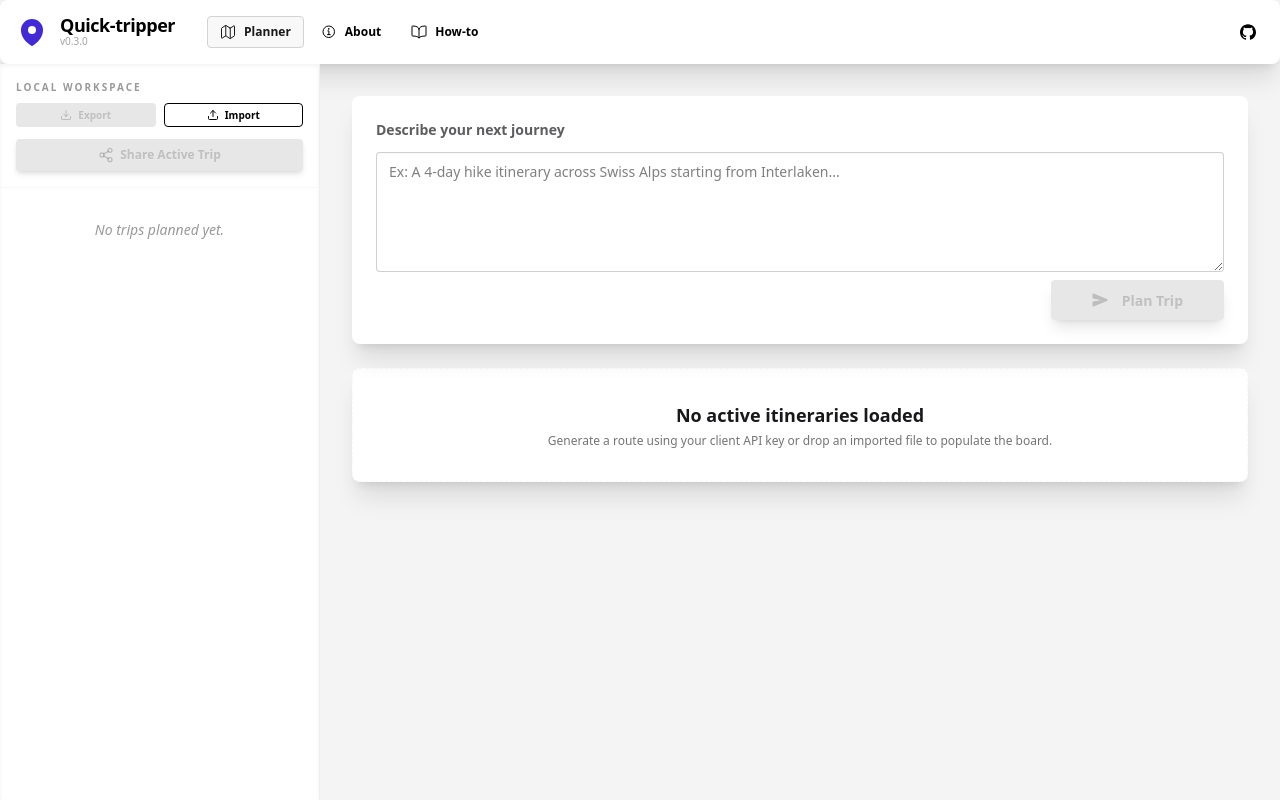
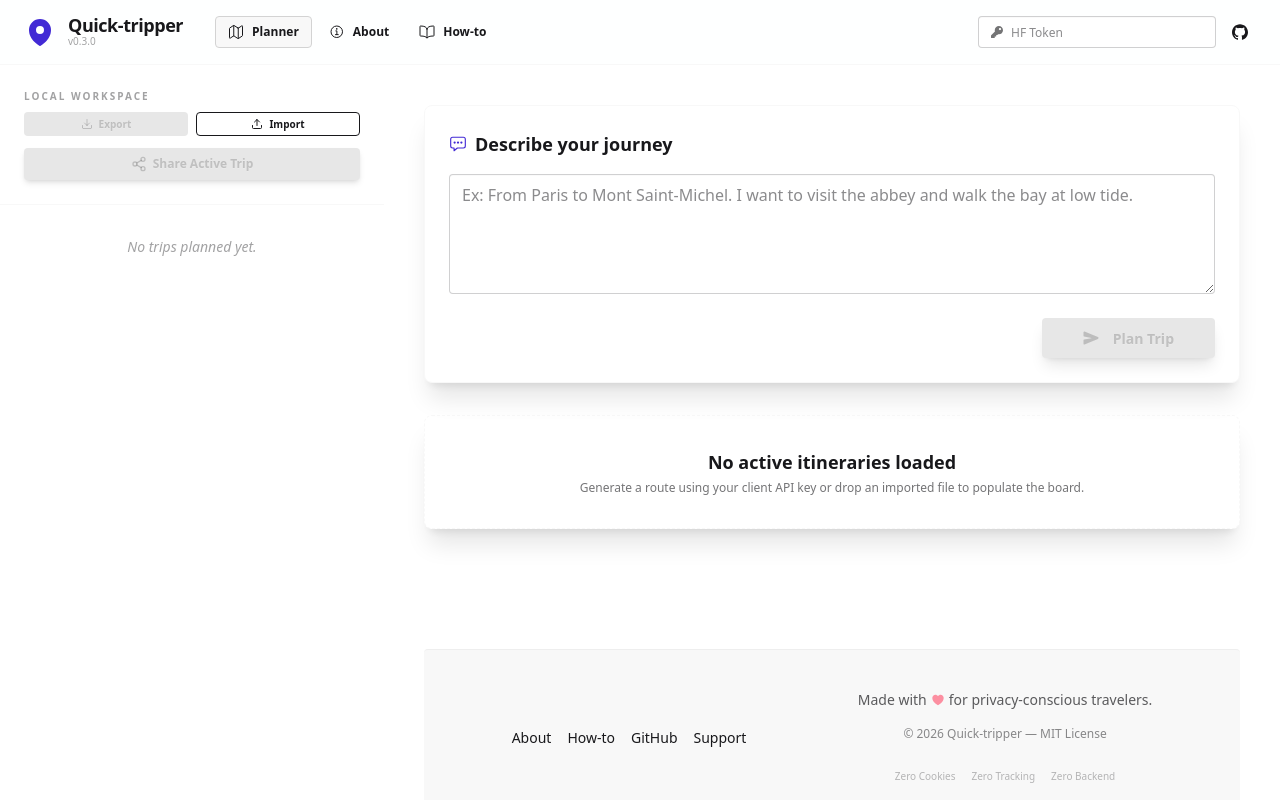
Before and after one commit to GehDoc/quick-tripper, a Next.js app: page / in a window 1280 px wide. Shown: the top 800 px of the page. Built offline with nearby package versions, Linux system fonts and the light colour scheme.

Commit message:
feat: refine rigid workspace layout, restore api key visibility, and optimize overscroll behavior

```diff
--- a/src/app/globals.css
+++ b/src/app/globals.css
@@ -2,18 +2,44 @@
 @plugin "daisyui";
 
 @layer base {
-  html {
-    scroll-behavior: smooth;
-    -webkit-font-smoothing: antialiased;
-    -moz-osx-font-smoothing: grayscale;
+  html,
+  body {
+    height: 100%;
+    margin: 0;
+    padding: 0;
   }
 }
 
-/* In v4, keep your plugin overrides in standard utility utility scopes
-  if you want to avoid strict build-time reference check crashes.
-*/
-body {
-  background-color: var(--bg-base-200, #f2f2f2);
-  color: var(--fallback-bc, initial);
-  min-height: 100vh;
+/* Rigid Application Frame */
+.app-frame {
+  display: flex;
+  flex-direction: column;
+  height: 100vh;
+  width: 100vw;
+  overflow: hidden;
 }
+
+/* Workspace: Sidebar + Content Area */
+.app-workspace {
+  display: flex;
+  flex: 1;
+  overflow: hidden;
+}
+
+/* Locked Sidebar */
+.app-sidebar {
+  flex: none;
+  display: flex;
+  flex-direction: column;
+  background-color: var(--bg-base-100);
+  border-right: 1px solid var(--border-base-200);
+  overflow: hidden;
+}
+
+/* Elastic Content Area */
+.app-content {
+  flex: 1;
+  overflow-y: auto;
+  overscroll-behavior-y: auto;
+  background-color: color-mix(in srgb, var(--bg-base-200), transparent 70%);
+}
--- a/src/app/layout.tsx
+++ b/src/app/layout.tsx
@@ -2,88 +2,50 @@ import type { Metadata, Viewport } from 'next';
 import { Inter } from 'next/font/google';
 import './globals.css';
 
-// Optimize typography loading directly from Google Fonts via Next.js
 const inter = Inter({
   subsets: ['latin'],
   variable: '--font-inter',
   display: 'swap',
 });
 
-// Production SEO metadata architecture
 export const metadata: Metadata = {
   metadataBase: new URL('https://gehdoc.github.io/quick-tripper/'),
   title: 'Quick-tripper — Private Point-to-Point AI Trip Planner',
   description:
-    'Plan your journeys one-by-one with privacy-first AI. Free, serverless, and zero-tracking. Bring your own Hugging Face key.',
-  keywords: [
-    'Private AI Trip Planner',
-    'Point-to-Point Route Planner',
-    'Zero-Backend Travel App',
-    'Hugging Face Travel AI',
-    'MIT Licensed Trip Planner',
-    'Serverless Road Trip',
-  ],
-  authors: [{ name: 'Quick-tripper Contributors' }],
-  openGraph: {
-    title: 'Quick-tripper — Private AI Trip Planner',
-    description: 'Privacy-first, zero-backend point-to-point trip planning.',
-    url: 'https://gehdoc.github.io/quick-tripper/',
-    siteName: 'Quick-tripper',
-    images: [
-      {
-        url: 'icon.svg',
-        width: 800,
-        height: 600,
-      },
-    ],
-    locale: 'en_US',
-    type: 'website',
-  },
-  twitter: {
-    card: 'summary_large_image',
-    title: 'Quick-tripper — Private AI Trip Planner',
-    description: 'Privacy-first, zero-backend point-to-point trip planning.',
-    images: ['icon.svg'],
-  },
-  robots: 'index, follow',
-  icons: {
-    icon: 'icon.svg',
-    apple: 'icon.svg',
-  },
+    'Plan your journeys one-by-one with privacy-first AI. Free, serverless, and zero-tracking.',
+  keywords: ['Private AI Trip Planner', 'Point-to-Point Route Planner', 'Serverless Road Trip'],
+  icons: { icon: 'icon.svg', apple: 'icon.svg' },
 };
 
-// Explicit viewport rules to prevent layout scaling breaking on mobile devices
 export const viewport: Viewport = {
-  themeColor: '#4f46e5', // Matches your primary branding color
+  themeColor: '#4f46e5',
   width: 'device-width',
   initialScale: 1,
-  maximumScale: 1,
 };
 
-import { Footer } from '@/components/Footer';
 import { NavbarWrapper } from '@/components/NavbarWrapper';
 import { AppProvider } from '@/hooks/useApp';
 
-export default function RootLayout({
-  children,
-}: Readonly<{
-  children: React.ReactNode;
-}>) {
+export default function RootLayout({ children }: { children: React.ReactNode }) {
   return (
-    // 'data-theme' tells DaisyUI which default theme colors to map to your classes
-    <html lang="en" data-theme="light" className={`${inter.variable}`}>
+    <html lang="en" data-theme="light" className={inter.variable}>
       <head>
+        {process.env.NODE_ENV === 'production' && (
           <script
             defer
             src="https://cloud.umami.is/script.js"
             data-website-id="5dc1b700-3859-4cc3-9354-d98f461d39f8"
           ></script>
+        )}
       </head>
-      <body className="font-sans antialiased selection:bg-primary/20 bg-base-200 min-h-screen flex flex-col">
+      <body className="font-sans antialiased selection:bg-primary/20">
         <AppProvider>
+          <div className="app-frame">
+            <header className="z-50 w-full bg-base-100/90 backdrop-blur-md border-b border-base-200 flex-none">
               <NavbarWrapper />
-          <main className="flex-grow">{children}</main>
-          <Footer />
+            </header>
+            <main className="app-workspace flex-col lg:flex-row">{children}</main>
+          </div>
         </AppProvider>
       </body>
     </html>
--- a/src/app/page.tsx
+++ b/src/app/page.tsx
@@ -12,6 +12,7 @@ import { WorkspaceActions } from '@/components/WorkspaceActions';
 import { TripViewer } from '@/components/TripViewer';
 import { TripHistory } from '@/components/TripHistory';
 import { trackEvent, ANALYTICS_EVENTS } from '@/utils/analytics';
+import { Footer } from '@/components/Footer';
 
 export default function Home() {
   const {
@@ -32,7 +33,7 @@ export default function Home() {
 
   const handleGeneration = useCallback(async () => {
     if (!apiKey) return setError('API Key required.');
-    if (!prompt) return setError('Trip description required.');
+    if (!prompt.trim()) return setError('Trip description required.');
 
     setIsLoading(true);
     setError('');
@@ -108,17 +109,17 @@ export default function Home() {
 
   if (!isLoaded) {
     return (
-      <div className="min-h-screen flex items-center justify-center">
+      <div className="flex-grow flex items-center justify-center">
         <span className="loading loading-spinner loading-lg text-primary"></span>
       </div>
     );
   }
 
   return (
-    <div className="flex flex-col lg:flex-row h-screen lg:h-[calc(100vh-64px)] overflow-hidden">
-      {/* Sidebar: Full height on desktop */}
-      <aside className="w-full lg:w-80 bg-base-100 border-r border-base-300 flex flex-col shadow-inner z-10 overflow-y-auto lg:overflow-visible">
-        <div className="p-4 border-b border-base-200">
+    <>
+      {/* Sidebar: Locked in the rigid frame */}
+      <aside className="app-sidebar w-full lg:w-80 xl:w-96">
+        <div className="p-6 border-b border-base-200">
           <WorkspaceActions
             totalTrips={totalTrips}
             onExport={handleJsonExport}
@@ -126,7 +127,7 @@ export default function Home() {
             onShare={handleUrlShare}
           />
         </div>
-        <div className="flex-grow lg:overflow-y-auto">
+        <div className="flex-grow overflow-y-auto">
           <TripHistory
             trips={trips}
             activeIndex={activeIndex}
@@ -136,9 +137,9 @@ export default function Home() {
         </div>
       </aside>
 
-      {/* Main Content Area: Scrollable */}
-      <main className="flex-grow p-4 md:p-8 overflow-y-auto bg-base-200/50">
-        <div className="max-w-4xl mx-auto space-y-6">
+      {/* Main Content Area: The only part allowed to scroll/bounce */}
+      <main className="app-content p-4 md:p-10 flex flex-col gap-10">
+        <div className="max-w-5xl mx-auto w-full space-y-8 flex-grow">
           <GenerationForm
             prompt={prompt}
             onPromptChange={setPrompt}
@@ -153,7 +154,8 @@ export default function Home() {
             <EmptyState />
           )}
         </div>
+        <Footer />
       </main>
-    </div>
+    </>
   );
 }
--- a/src/components/GenerationForm.tsx
+++ b/src/components/GenerationForm.tsx
@@ -1,5 +1,5 @@
 import React from 'react';
-import { IoSend as Send } from 'react-icons/io5';
+import { IoSend as Send, IoChatboxEllipsesOutline } from 'react-icons/io5';
 
 interface GenerationFormProps {
   prompt: string;
@@ -17,23 +17,32 @@ export const GenerationForm: React.FC<GenerationFormProps> = ({
   error,
 }) => {
   return (
-    <div className="card bg-base-100 shadow-xl md:col-span-2">
-      <div className="card-body gap-3">
-        <h2 className="card-title text-sm font-semibold text-base-content/70">
-          Describe your next journey
+    <div className="card bg-base-100 shadow-xl border border-base-200">
+      <div className="card-body gap-4 p-6">
+        <h2 className="text-lg font-bold flex items-center gap-2">
+          <IoChatboxEllipsesOutline className="text-primary" /> Describe your journey
         </h2>
-        <div className="flex flex-col gap-2">
+
+        <div className="form-control">
           <textarea
-            placeholder="Ex: A 4-day hike itinerary across Swiss Alps starting from Interlaken..."
+            placeholder="Ex: From Paris to Mont Saint-Michel. I want to visit the abbey and walk the bay at low tide."
             value={prompt}
             onChange={(e) => onPromptChange(e.target.value)}
             disabled={isLoading}
-            className="textarea textarea-bordered w-full min-h-[120px] focus:outline-none resize-y"
+            className="textarea textarea-bordered w-full min-h-[120px] focus:outline-none resize-y text-base"
           />
+        </div>
+
+        <div className="flex flex-col md:flex-row justify-between items-center gap-4 mt-2">
+          {error && (
+            <p className="text-error text-xs font-medium bg-error/10 px-3 py-2 rounded-lg flex-grow">
+              {error}
+            </p>
+          )}
           <button
             onClick={onGenerate}
             disabled={isLoading || !prompt.trim()}
-            className="btn btn-primary w-full md:w-auto self-end px-10 shadow-lg"
+            className="btn btn-primary w-full md:w-auto px-10 shadow-lg ml-auto"
           >
             {isLoading ? (
               <span className="loading loading-spinner loading-sm"></span>
@@ -44,7 +53,6 @@ export const GenerationForm: React.FC<GenerationFormProps> = ({
             )}
           </button>
         </div>
-        {error && <p className="text-error text-xs font-medium">{error}</p>}
       </div>
     </div>
   );
--- a/src/components/Navbar.tsx
+++ b/src/components/Navbar.tsx
@@ -22,7 +22,7 @@ export const Navbar: React.FC<NavbarProps> = React.memo(({ apiKey, onApiKeyChang
   ];
 
   return (
-    <div className="navbar bg-base-100 shadow-xl rounded-box justify-between gap-4 p-2 px-4">
+    <div className="navbar bg-transparent justify-between gap-4 p-2 px-6 min-h-[64px]">
       <div className="flex items-center gap-4">
         <Link href="/" className="flex items-center gap-3 hover:opacity-80 transition-opacity">
           <Logo className="text-primary w-8 h-8" />
@@ -48,7 +48,7 @@ export const Navbar: React.FC<NavbarProps> = React.memo(({ apiKey, onApiKeyChang
 
       <div className="flex items-center gap-2">
         {onApiKeyChange && (
-          <div className="form-control hidden xs:block">
+          <div className="form-control">
             <label className="input input-bordered flex items-center gap-2 input-sm">
               <Key className="w-3 h-3 opacity-60" />
               <input
@@ -56,7 +56,7 @@ export const Navbar: React.FC<NavbarProps> = React.memo(({ apiKey, onApiKeyChang
                 placeholder="HF Token"
                 value={apiKey}
                 onChange={(e) => onApiKeyChange(e.target.value)}
-                className="w-24 lg:w-40"
+                className="w-32 sm:w-40 lg:w-48"
               />
             </label>
           </div>
```
Also changed, not shown: specs/pending/ui-refinement-v1.md (added, +50 -0 lines), src/components/TripHistory.tsx (+16 -11 lines). Lines whose indentation alone changed are shown as unchanged.
